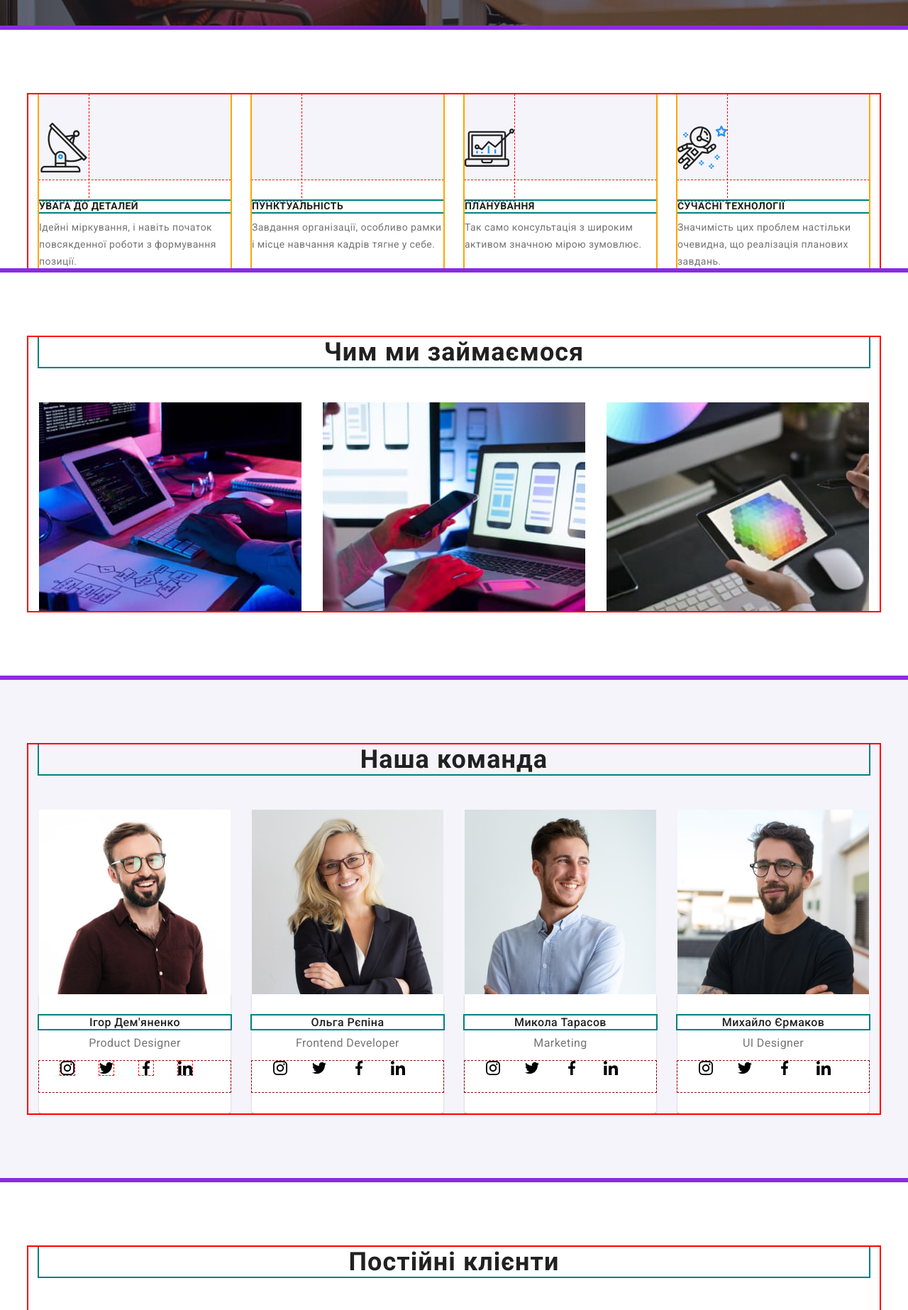
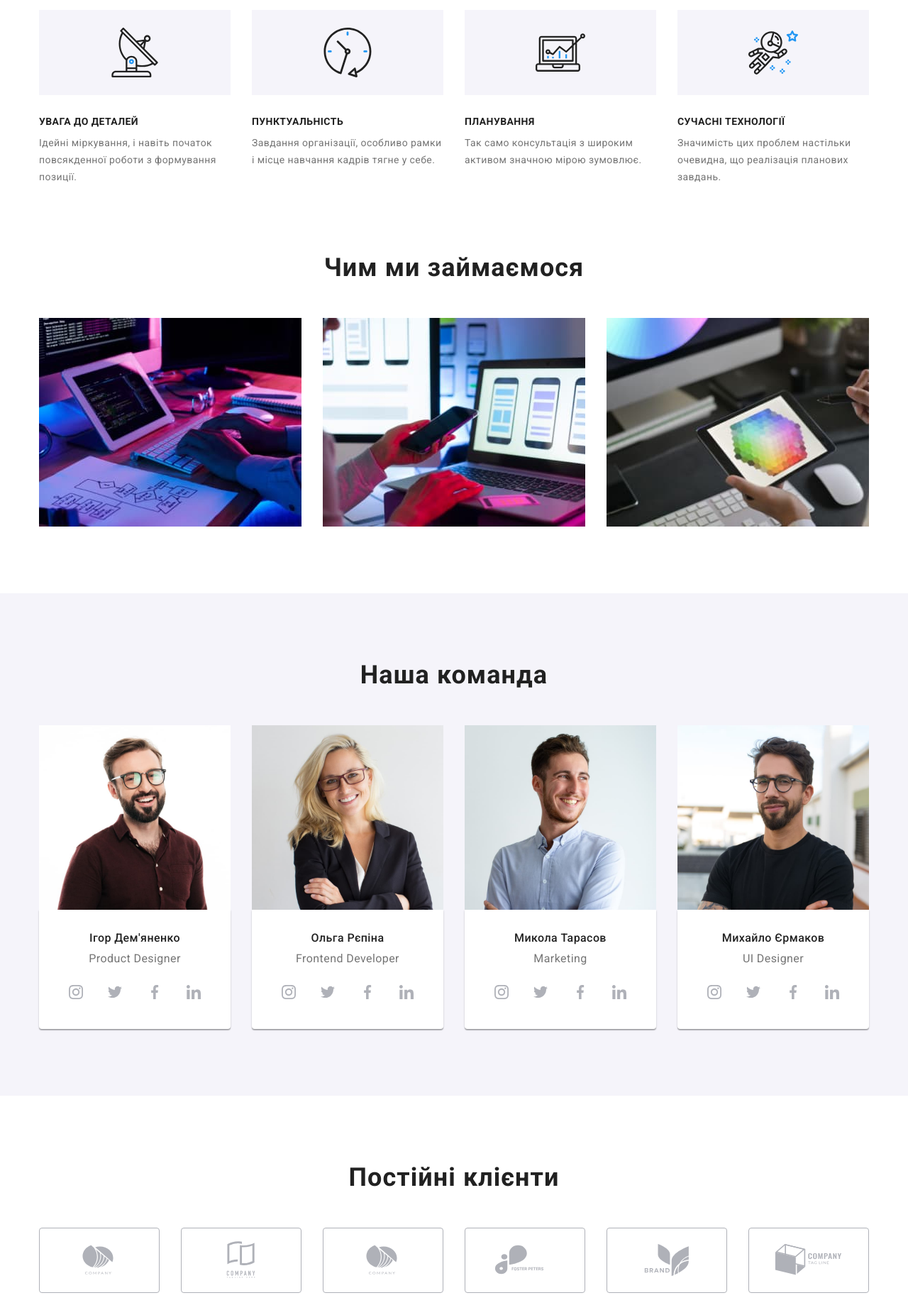
Before and after one commit to OlenaVovk/-goit-markup-hw-04, a plain HTML site: page index.html in a window 1280 px wide. Shown: the part 760-2606 px from the top of the page at 71% size. Drawn offline with nearby package versions, Linux system fonts and the light colour scheme.

Commit message:
fix icons

```diff
--- a/css/styles.css
+++ b/css/styles.css
@@ -17,7 +17,7 @@
     --text-footer-color: rgba(255, 255, 255, 0.6);
     --border-bottom-color: #ECECEC;
     --border-div-color: #EEEEEE;
-    --border-accent-color: #AFB1B8;
+    --icon-color: #AFB1B8;
     --primary-text-family: Roboto, sans-serif;
     --accent-text-family: Raleway, sans-serif;
 
@@ -41,7 +41,7 @@ body {
     padding-left: 15px;
     padding-right: 15px;
 
-    outline: 2px solid red;
+    /*outline: 2px solid red; */
 }
 
 .list {
@@ -70,7 +70,32 @@ body {
     margin-top: 0;
     margin-bottom: 0;
 
-outline: 2px solid teal;
+/*outline: 2px solid teal; */
+}
+
+.essential .images-list,
+.team .team-list,
+.clients .clients-list {
+    display: flex;
+    flex-wrap: wrap;
+}
+
+.essential .title,
+.team .title,
+.clients .title {
+    font-size: 36px;
+    line-height: 1.17;
+    text-align: center;
+    letter-spacing: 0.03em;
+    margin-bottom: 50px;
+}
+
+.characteristic .title,
+.footer .title {
+    font-size: 14px;
+    line-height: 1.14;
+    text-transform: uppercase;
+    margin-bottom: 10px;
 }
 
 .visually-hidden {
@@ -84,13 +109,15 @@ outline: 2px solid teal;
     clip: rect(0 0 0 0);
 }
 
- section {
+/*section {
   outline: 3px solid blueviolet;
 }
 
 .icon {
     outline: 1px dashed red;
-}
+}*/
+
+
 
  /*=====ШАПКА=====*/
 
@@ -101,7 +128,7 @@ outline: 2px solid teal;
     padding-bottom: 24px;
     border-bottom: 1px solid var(--border-bottom-color);
 
-    outline: 2px solid blueviolet;
+    /*outline: 2px solid blueviolet; */
 }
 
 .header-container {
@@ -167,7 +194,7 @@ outline: 2px solid teal;
 
 }
 
-.contacts .icon {
+.contacts .contacts-icon {
    fill: var(--primary-text-color);
    margin-right: 10px;
 }
@@ -180,6 +207,9 @@ outline: 2px solid teal;
     color: var(--accent-color);
 }
 
+.contacts .contacts-link:hover .contacts-icon {
+   fill: var(--accent-color);
+}
 
 
 /*=====ПЕРША СЕКЦІЯ ГЕРОЯ=====*/
@@ -211,7 +241,7 @@ outline: 2px solid teal;
     margin-right: auto;
     margin-bottom: 30px;
 
-    outline: 2px solid teal;
+    /*outline: 2px solid teal; */
 
 }
 
@@ -260,15 +290,19 @@ outline: 2px solid teal;
     min-width: 270px;
     min-height: 248px;
 
-    outline: 2px solid orange;
+   /* outline: 2px solid rgb(89, 234, 5);*/
 }
 
-.characteristic .title,
-.footer .title {
-    font-size: 14px;
-    line-height: 1.14;
-    text-transform: uppercase;
-    margin-bottom: 10px;
+.characteristic .icon-container {
+    display: flex;
+    align-items: center;
+    justify-content: center;
+    width: 270px;
+    height: 120px;
+    background-color: var(--accent-section-color);
+    margin-bottom: 30px;
+
+    /*outline: 1px dashed rgb(179, 17, 220);*/
 }
 
 .characteristic .point {
@@ -277,41 +311,15 @@ outline: 2px solid teal;
     margin-bottom: 0;
 }
 
-.characteristic .icon-container {
-    width: 270px;
-    height: 120px;
-    background-color: var(--accent-section-color);
-    margin-bottom: 30px;
-
-    outline: 1px dashed red;
-}
 
 
+/*=====ТРЕТЯ СЕКЦІЯ ДІЯЛЬНІСТЬ=====*/
 
-
-
-/*=====ТРЕТЯ СЕКЦІЯ ДІЯЛЬНІСТЬ I ЧЕТВЕРТА СЕКЦІЯ КОМАНДА=====*/
-
-
-.essential .images-list,
-.team .team-list {
-    display: flex;
-    flex-wrap: wrap;
-}
 
 .essential .images-list {
     justify-content: space-between;
 }
 
-.essential .title,
-.team .title,
-.clients .title {
-    font-size: 36px;
-    line-height: 1.17;
-    text-align: center;
-    letter-spacing: 0.03em;
-    margin-bottom: 50px;
-}
 
 
 
@@ -365,12 +373,14 @@ outline: 2px solid teal;
     justify-content: space-between;
 
 
-    outline: 1px dashed darkred;
+   /* outline: 1px dashed darkred;*/
 }
 
 .team .social-network-link,
 .footer .social-network-link {
-    display: block;
+    display: flex;
+    justify-content: center;
+    align-items: center;
     width: 44px;
     height: 44px;
     border-radius: 50%;
@@ -384,30 +394,49 @@ outline: 2px solid teal;
     background-color: var(--accent-color);
 }
 
+.team .social-network-icon {
+    fill: var(--icon-color);
+}
+
+.team .social-network-link:hover .social-network-icon,
+.team .social-network-link:focus .social-network-icon {
+    fill: var(--secondary-accent-color);
+}
+
+
 
 
 /*=====П'ЯТА СЕКЦІЯ КЛІЄНТИ=====*/
 
 
 .clients .clients-list {
-    display: flex;
     justify-content: space-between;
-    flex-wrap: wrap;
-
 }
 
 .clients .clients-list-link {
-    display: block;
+    display: flex;
+    align-items: center;
+    justify-content: center;
     width: 170px;
     height: 92px;
-    border: 1px solid var(--border-accent-color);
+    border: 1px solid var(--icon-color);
     border-radius: 4px;
+}
+
+.clients .clients-list-icon {
+    fill: var(--icon-color);
 }
 
 .clients .clients-list-link:hover,
 .clients .clients-list-link:focus {
     border: 1px solid var(--accent-color);
 }
+
+.clients .clients-list-link:hover .clients-list-icon,
+.clients .clients-list-link:focus .clients-list-icon {
+    fill: var(--accent-color);
+}
+
 
  /*=====ПІДВАЛ САЙТУ=====*/
 
@@ -430,15 +459,7 @@ outline: 2px solid teal;
     min-width: 206px;
     min-height: 80px;
 
-    outline: 1px solid white;
-}
-
-.footer .social-networks {
-     display: flex;
-     justify-content: space-between;
-
-
-     outline: 1px dashed darkred;
+   /* outline: 1px solid white;*/
 }
 
 .footer .title {
@@ -486,10 +507,24 @@ outline: 2px solid teal;
     color: var(--accent-color);
 }
 
+.footer .social-networks {
+    display: flex;
+    justify-content: space-between;
+
+
+    /*outline: 1px dashed darkred;*/
+}
+
 .footer .social-network-link {
     background: rgba(255, 255, 255, 0.1);
 
 }
+
+.footer .social-network-icon {
+    fill: var(--secondary-accent-color);
+}
+
+
 
 
 
@@ -594,16 +629,3 @@ outline: 2px solid teal;
     margin-top: 0;
     margin-bottom: 0;
 }
-
-
-
-
-/*=====ПРОСТО ПРИКЛАД=====*/
-
-
-.example-title::before {
-    content: "";
-    width: 50px;
-    height: 50px;
-    background-image: url(../images/clock.svg);
-}
--- a/index.html
+++ b/index.html
@@ -26,14 +26,14 @@
                 <a class="site-nav-link link" href="./portfolio.html">Портфоліо</a>
                 </li>
                 <li class="site-nav-item">
-                <a class="site-nav-link link" href="#" >Контакти</a>
+                <a class="site-nav-link link" href="#">Контакти</a>
                 </li>
             </ul>
         </nav>
         <ul class="contacts list">
             <li class="contacts-item">
                 <a class="contacts-link link" href="mailto:info@devstudio.com">
-                    <svg class="icon" width="16" hight="12">
+                    <svg class="contacts-icon icon" width="16" height="12">
                         <use href="./images/icons.svg#icon-email"></use>
                     </svg>
                     info@devstudio.com
@@ -41,7 +41,7 @@
             </li>
             <li class="contacts-item">
                 <a class="contacts-link link" href="tel:+380961111111">
-                    <svg class="icon" width="10" hight="16">
+                    <svg class="contacts-icon icon" width="10" height="16">
                         <use href="./images/icons.svg#icon-phone"></use>
                     </svg>
                     +38 096 111 11 11
@@ -66,7 +66,7 @@
                 <li class="dist-list-item">
                    <div class="dist-list-container">
                     <div class="icon-container">
-                        <svg class="icon" width="70" hight="70">
+                        <svg class="characteristic-icon icon" width="70" height="70">
                             <use href="./images/icons.svg#icon-antenna"></use>
                         </svg>
                     </div>
@@ -77,8 +77,8 @@
                 <li class="dist-list-item">
                     <div class="dist-list-container">
                         <div class="icon-container">
-                            <svg class="icon" width="70" hight="70">
-                                <use href="./images/clock.svg"></use>
+                            <svg class="characteristic-icon icon" width="70" height="70">
+                                <use href="./images/icons.svg#icon-clock"></use>
                             </svg>
                         </div>
                         <h3 class="title">Пунктуальність</h3>
@@ -88,7 +88,7 @@
                 <li class="dist-list-item">
                     <div class="dist-list-container">
                         <div class="icon-container">
-                            <svg class="icon" width="70" hight="70">
+                            <svg class="characteristic-icon icon" width="70" height="70">
                                 <use href="./images/icons.svg#icon-diagram"></use>
                             </svg>
                         </div>
@@ -99,7 +99,7 @@
                  <li class="dist-list-item">
                     <div class="dist-list-container">
                         <div class="icon-container">
-                            <svg class="icon" width="70" hight="70">
+                            <svg class="characteristic-icon icon" width="70" height="70">
                                 <use href="./images/icons.svg#icon-astronaut"></use>
                             </svg>
                         </div>
@@ -291,42 +291,42 @@
             <ul class="clients-list list">
                 <li class="clients-list-item">
                     <a class="clients-list-link" href="#">
-                        <svg class="icon" width="106" height="60">
+                        <svg class="clients-list-icon icon" width="106" height="60">
                             <use href="./images/icons.svg#icon-logocompany"></use>
                         </svg>
                     </a>
                 </li>
                 <li class="clients-list-item">
                     <a class="clients-list-link" href="#">
-                        <svg class="icon" width="106" height="60">
+                        <svg class="clients-list-icon icon" width="106" height="60">
                             <use href="./images/icons.svg#icon-logotagline"></use>
                         </svg>
                     </a>
                 </li>
                 <li class="clients-list-item">
                     <a class="clients-list-link" href="#">
-                        <svg class="icon" width="106" height="60">
+                        <svg class="clients-list-icon icon" width="106" height="60">
                             <use href="./images/icons.svg#icon-logocompany"></use>
                         </svg>
                     </a>
                 </li>
                 <li class="clients-list-item">
                     <a class="clients-list-link" href="#">
-                        <svg class="icon" width="106" height="60">
+                        <svg class="clients-list-icon icon" width="106" height="60">
                             <use href="./images/icons.svg#icon-logofoster"></use>
                         </svg>
                     </a>
                 </li>
                 <li class="clients-list-item">
                     <a class="clients-list-link" href="#">
-                        <svg class="icon" width="106" height="60">
+                        <svg class="clients-list-icon icon" width="106" height="60">
                             <use href="./images/icons.svg#icon-logobrand"></use>
                         </svg>
                     </a>
                 </li>
                 <li class="clients-list-item">
                     <a class="clients-list-link" href="#">
-                        <svg class="icon" width="106" height="60">
+                        <svg class="clients-list-icon icon" width="106" height="60">
                             <use href="./images/icons.svg#icon-logotagcom"></use>
                         </svg>
                     </a>
```
Also changed, not shown: portfolio.html (+12 -2 lines), images/antenna.svg (deleted), images/clock.svg (deleted), images/icons.svg, images/icons1.svg (deleted), images/icons11.svg (added).
